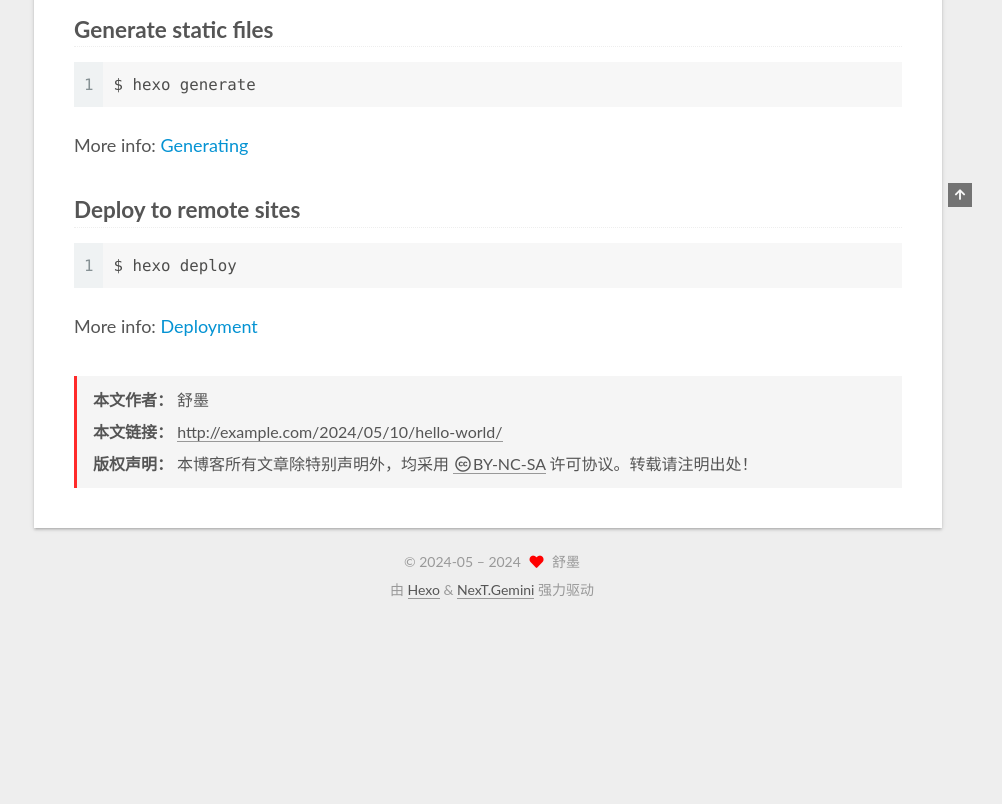
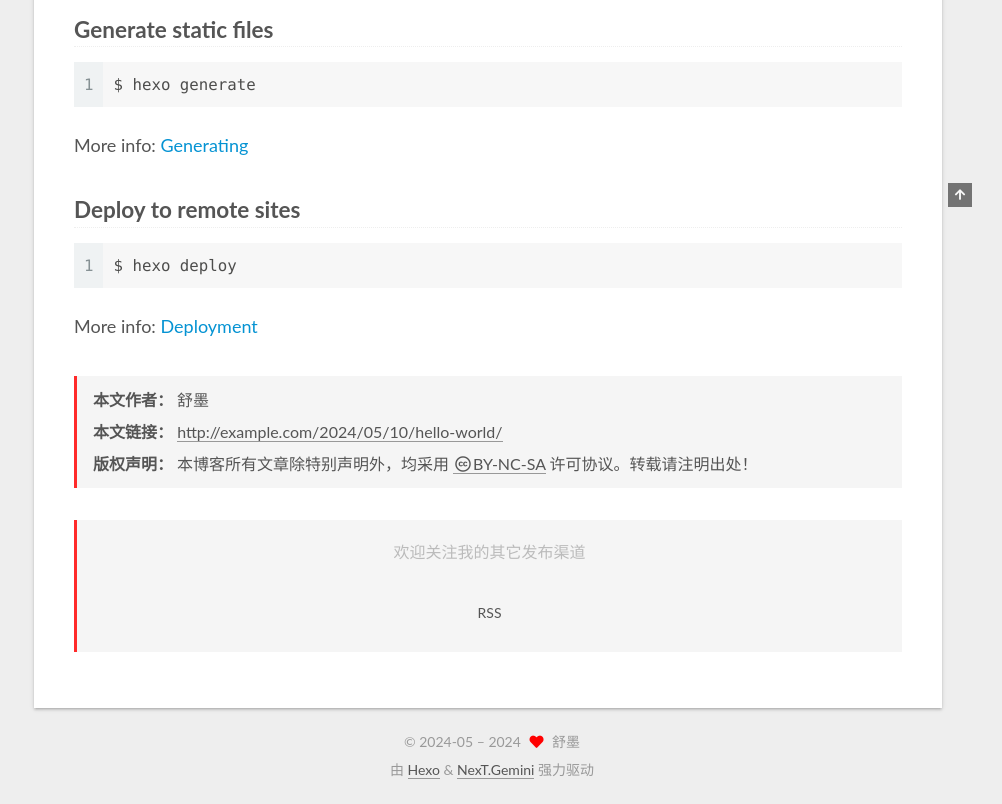
Before and after one commit to ConandStr/ConandStr.github.io, a plain HTML site: page 2024/05/10/hello-world/index.html in a window 1280 px wide. Shown: the part 693-1497 px from the top of the page, without its empty margins (278-1280 px from the left). Before the commit the page ends 1317 px from the top, so only its background shows below. Drawn offline with nearby package versions, Linux system fonts and the light colour scheme.

Commit message:
Site updated: 2024-05-10 16:36:39

```diff
--- a/2024/05/10/hello-world/index.html
+++ b/2024/05/10/hello-world/index.html
@@ -269,6 +269,25 @@
 </div>
 
 
+
+  <div class="followme">
+    <p>欢迎关注我的其它发布渠道</p>
+
+    <div class="social-list">
+
+        <div class="social-item">
+          <a target="_blank" class="social-link" href="/atom.xml">
+            <span class="icon">
+              <i class="rss"></i>
+            </span>
+
+            <span class="label">RSS</span>
+          </a>
+        </div>
+    </div>
+  </div>
+
+
       <footer class="post-footer">
 
 
--- a/css/main.css
+++ b/css/main.css
@@ -1169,7 +1169,7 @@ pre .javascript .function {
 }
 .links-of-author a::before,
 .links-of-author span.exturl::before {
-  background: #5eb9ff;
+  background: #05ff7f;
   border-radius: 50%;
   content: ' ';
   display: inline-block;
@@ -1970,6 +1970,44 @@ pre .javascript .function {
   margin: 2em 0 0;
   padding: 0.5em 1em;
 }
+.followme {
+  align-items: center;
+  background: var(--card-bg-color);
+  border-left: 3px solid #ff2a2a;
+  color: #bbb;
+  margin: 2em 0 1em 0;
+  padding: 1em 1.5em;
+  display: flex;
+  flex-direction: column;
+  justify-content: center;
+}
+.followme .social-list {
+  align-items: center;
+  display: flex;
+  flex-wrap: wrap;
+}
+.followme .social-list .social-item {
+  margin: 0.5em 2em;
+}
+@media (max-width: 991px) {
+  .followme .social-list .social-item {
+    margin: 0.5em 0.75em;
+  }
+}
+.followme .social-list .social-link {
+  border: 0;
+  display: inline-block;
+  text-align: center;
+}
+.followme .social-list .social-link .icon {
+  font-size: 1.75em;
+  height: 1.75em;
+  width: 1.75em;
+}
+.followme .social-list .social-link .label {
+  display: block;
+  font-size: 14px;
+}
 .post-body p a {
   color: #0593d3;
   border-bottom: none;
```
